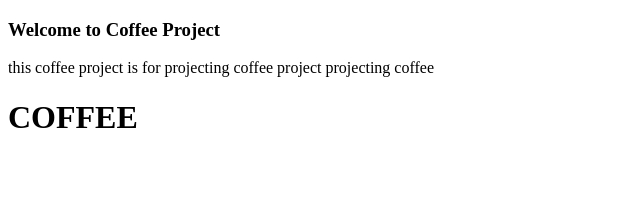
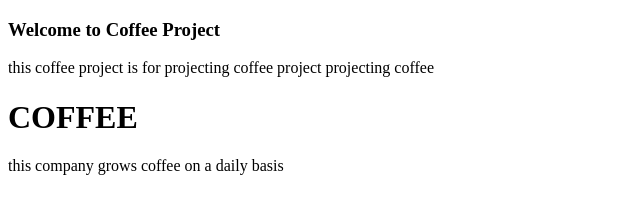
Before and after one commit to rielkagze/in-jail, a plain HTML site: page coffeeproject/index.html in a window 1280 px wide. Shown: the whole page, without its empty margins (0-640 px from the left). Drawn offline with Linux system fonts and the light colour scheme.

Commit message:
add paragraph

```diff
--- a/coffeeproject/index.html
+++ b/coffeeproject/index.html
@@ -10,6 +10,7 @@
      <p>this coffee project is for projecting coffee project projecting coffee</p>
      <div class="container1">
         <h1>COFFEE</h1>
+        <p>this company grows coffee on a daily basis</p>
      </div>
 </body>
 </html>
```
